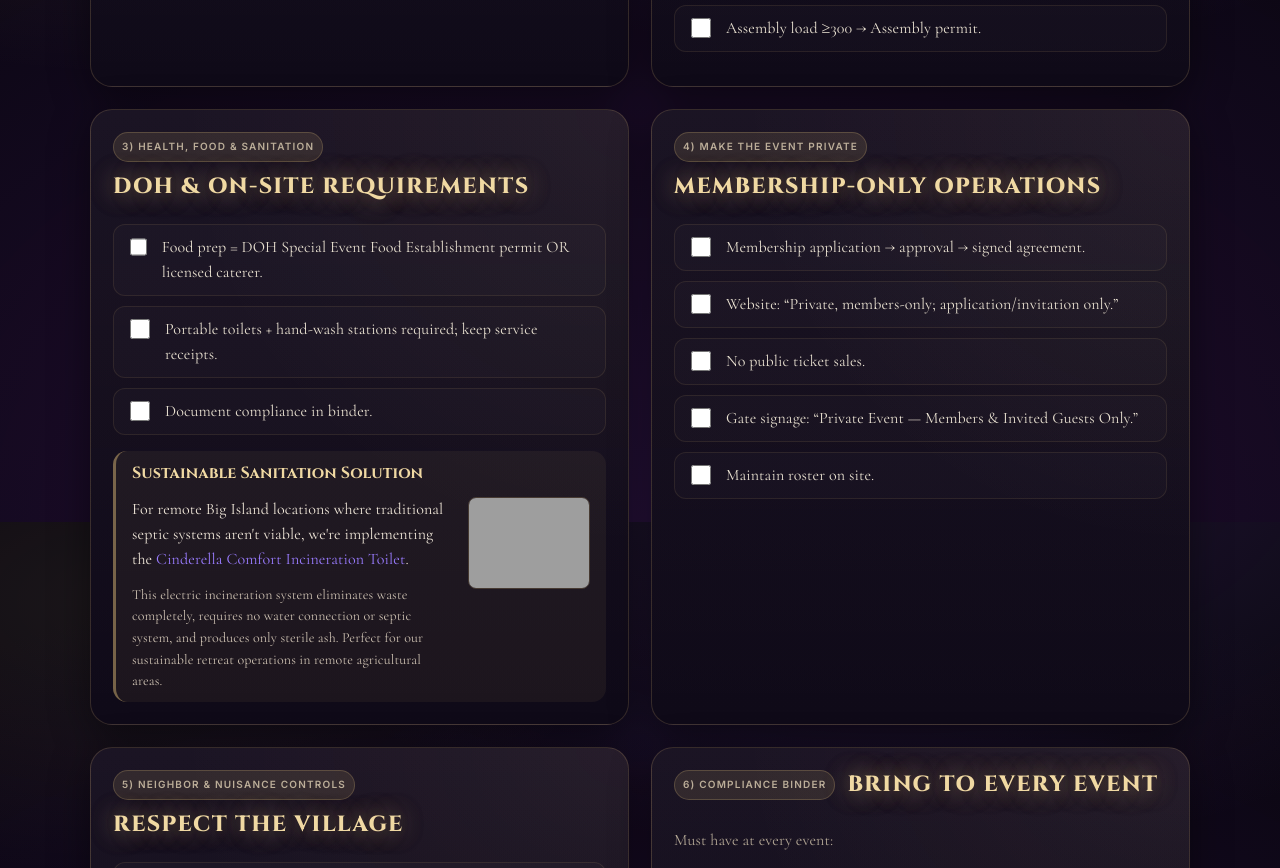
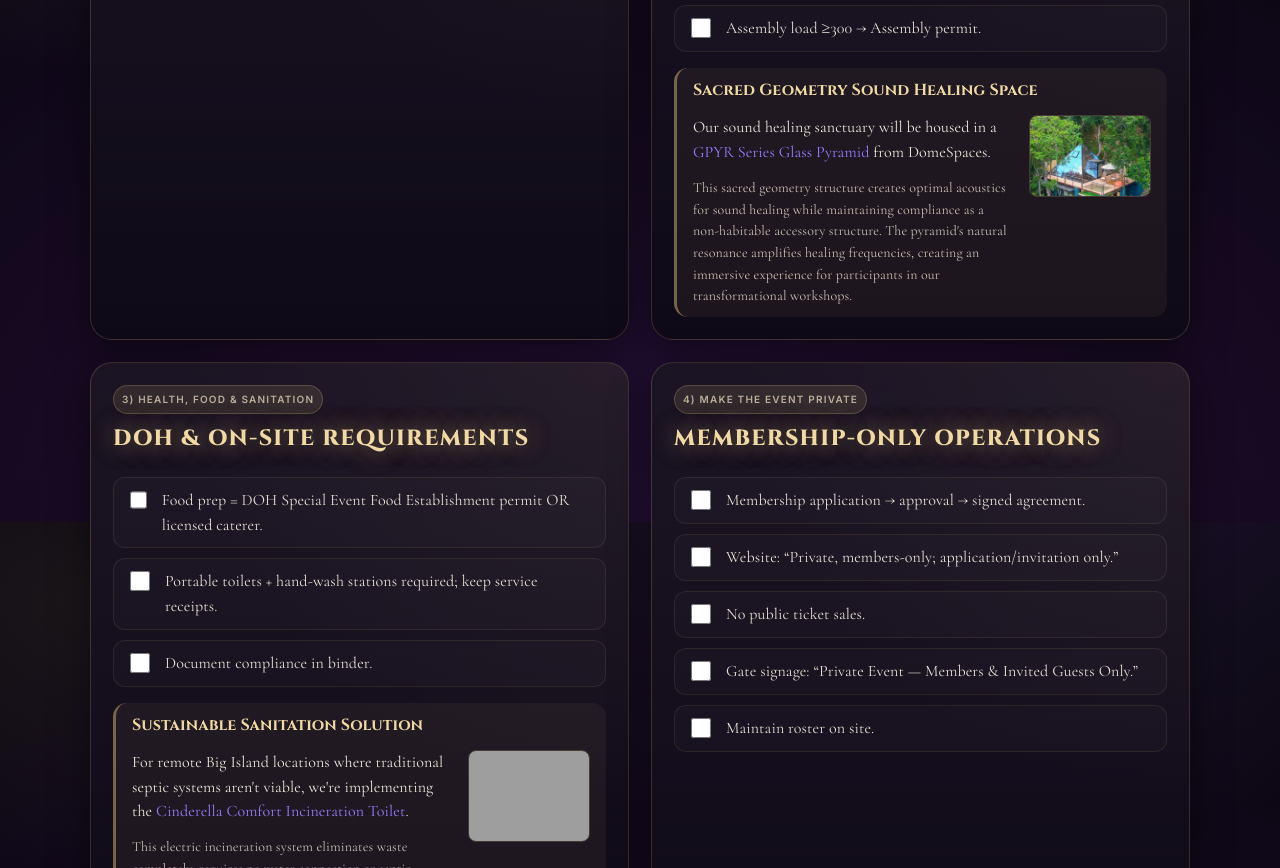
Before and after one commit to batelzeek36/royalust-big-island-retreat-playbook, a plain HTML site: page index.html in a window 1280 px wide. Shown: the part 1078-1946 px from the top of the page. Drawn offline with nearby package versions, Linux system fonts and the light colour scheme; grey boxes are pictures that could not be loaded.

Commit message:
Add glass pyramid structure section and local JPG image

```diff
--- a/index.html
+++ b/index.html
@@ -662,6 +662,21 @@
               <div>Assembly load ≥300 → Assembly permit.</div>
             </li>
           </ul>
+
+          <div class="quote" style="margin-top: 16px;">
+            <h4 style="margin: 0 0 12px 0; color: var(--gold-2); font-family: 'Cinzel', serif; font-size: 16px;">Sacred Geometry Sound Healing Space</h4>
+            <div style="display: flex; gap: 16px; align-items: flex-start; flex-wrap: wrap;">
+              <div style="flex: 1; min-width: 200px;">
+                <p style="margin: 0 0 12px 0;">Our sound healing sanctuary will be housed in a <a href="https://domespaces.com/domes/gpyr-series-glass-pyramid/" target="_blank">GPYR Series Glass Pyramid</a> from DomeSpaces.</p>
+                <p style="margin: 0; font-size: 14px; color: var(--muted);">This sacred geometry structure creates optimal acoustics for sound healing while maintaining compliance as a non-habitable accessory structure. The pyramid's natural resonance amplifies healing frequencies, creating an immersive experience for participants in our transformational workshops.</p>
+              </div>
+              <div style="flex-shrink: 0;">
+                <img src="GPYR-Glass-Pyramid-9-feat.jpg"
+                     alt="GPYR Glass Pyramid Sound Healing Structure"
+                     style="width: 120px; height: auto; border-radius: 8px; border: 1px solid rgba(229, 194, 123, .2);" />
+              </div>
+            </div>
+          </div>
         </div>
       </article>
 
```
Also changed, not shown: GPYR-Glass-Pyramid-9-feat.jpg (added), GPYR-Glass-Pyramid-9-feat.webp (added), cinderella-toilets-on_sale-comfort-electric-incineration-toilet-cinderella-comfort-incineration-toilet-16924111110241.jpg (added).
